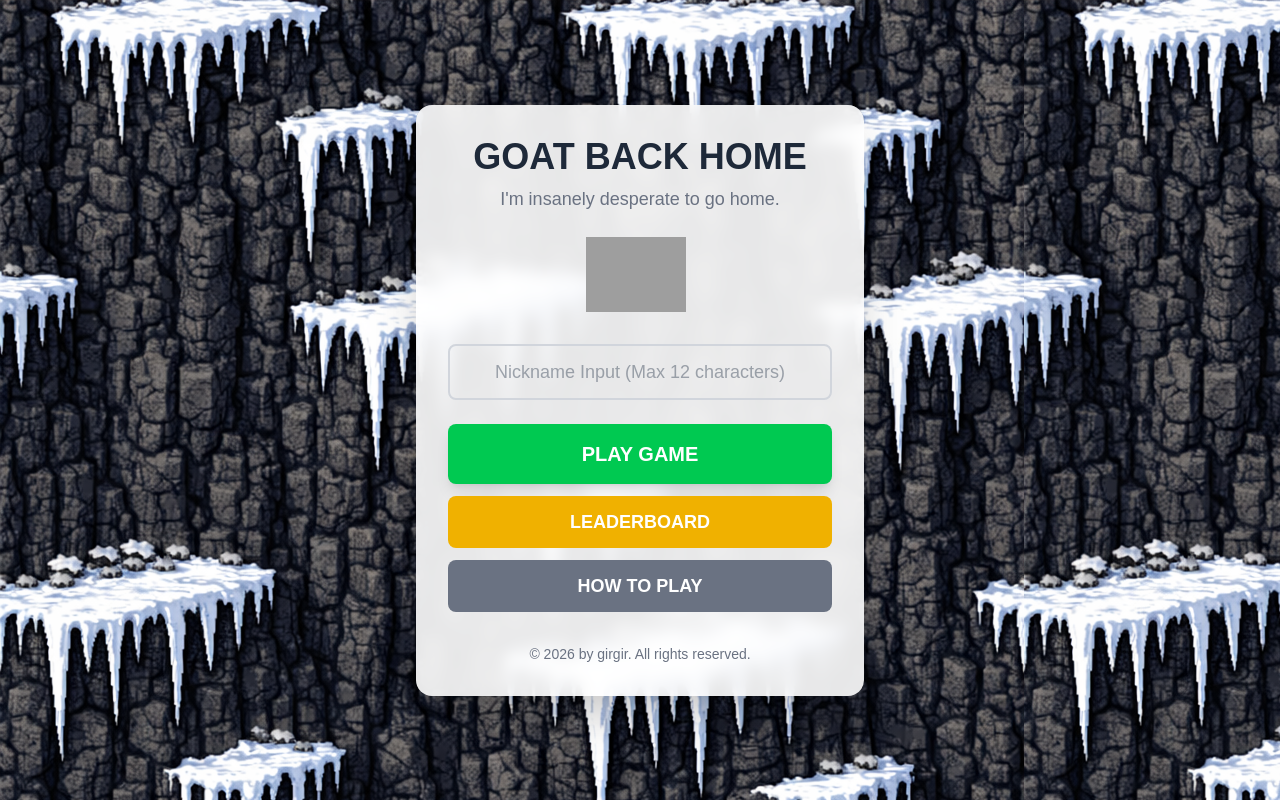
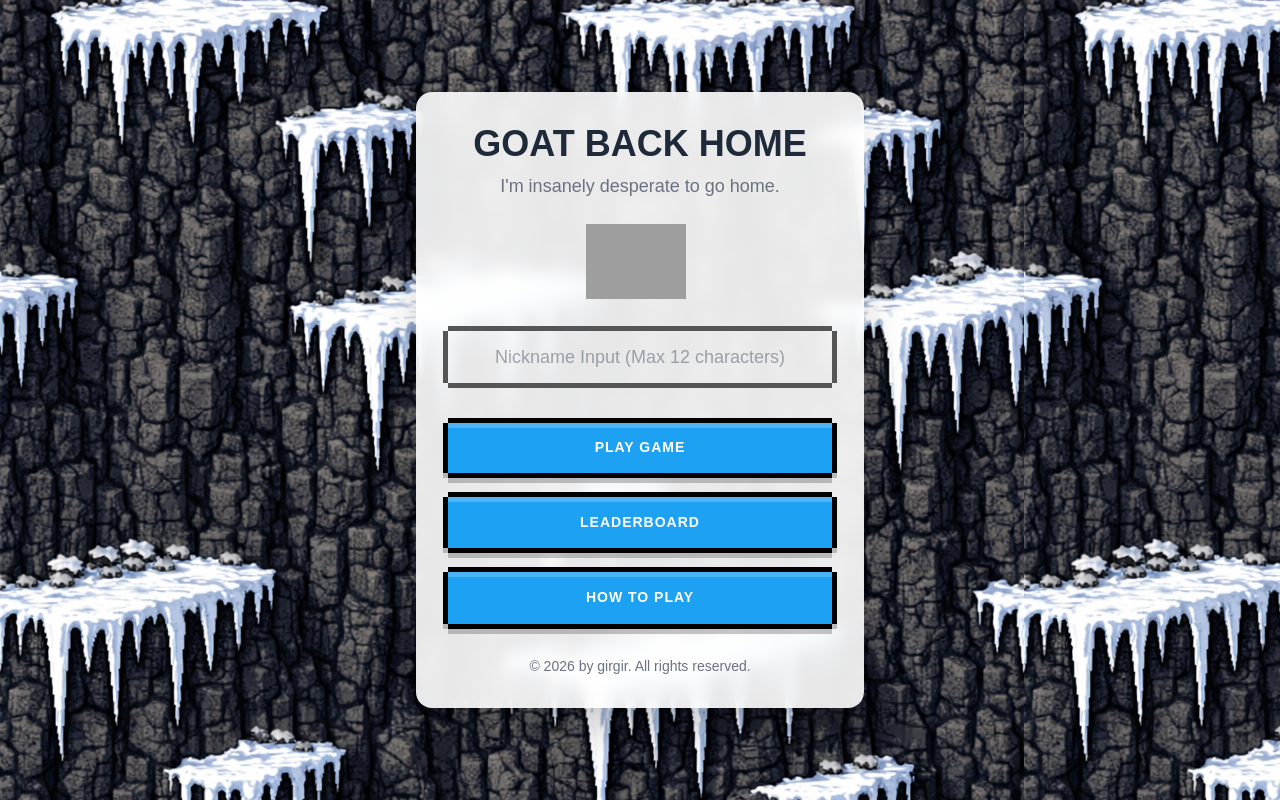
Before and after one commit to Park-Jeong-Gil/GoatBackHome, a Next.js app: page / in a window 1280 px wide. Built offline with nearby package versions, Linux system fonts and the light colour scheme; grey boxes are pictures that could not be loaded; a web font is replaced by a local one.

Commit message:
메인 페이지 버튼 스타일 픽셀 스타일로 적용

```diff
--- a/src/app/globals.css
+++ b/src/app/globals.css
@@ -36,3 +36,45 @@ body {
 main {
   background-image: url("../../public/assets/backgrounds/main-bg.png");
 }
+
+input.pixel-ui {
+  border: 0;
+  box-shadow:
+    0px 5px #555,
+    0px -5px #555,
+    5px 0px #555,
+    -5px 0px #555
+      /* 0px 10px #00000038,
+    5px 5px #00000038,
+    -5px 5px #00000038,
+    inset 0px 5px #ffffff36; */;
+  margin-bottom: 16px;
+  outline: none;
+}
+button.pixel-ui {
+  color: #fff;
+  letter-spacing: 1px;
+  /* background-color: #6abc3a; */
+  padding: 15px 40px 15px 40px;
+  font-size: 14px;
+  border: 0;
+  box-shadow:
+    0px 5px black,
+    0px -5px black,
+    5px 0px black,
+    -5px 0px black,
+    0px 10px #00000038,
+    5px 5px #00000038,
+    -5px 5px #00000038,
+    inset 0px 5px #ffffff36;
+  cursor: pointer;
+}
+button.pixel-ui:active {
+  transform: translateY(5px);
+  box-shadow:
+    0px 5px black,
+    0px -5px black,
+    5px 0px black,
+    -5px 0px black,
+    inset 0px 5px #00000038;
+}
--- a/src/app/page.tsx
+++ b/src/app/page.tsx
@@ -91,22 +91,22 @@ export default function Home() {
             value={nickname}
             onChange={(e) => setNickname(e.target.value.slice(0, 12))}
             onKeyDown={handleKeyDown}
-            className="w-full px-4 py-3 rounded-lg border-2 border-gray-300 focus:border-sky-500 focus:outline-none text-center text-lg text-gray-600"
+            className="pixel-ui w-full px-4 py-3 text-center text-lg text-gray-600"
           />
         </div>
 
         {/* 버튼들 */}
-        <div className="space-y-3">
+        <div className="space-y-3 flex flex-col gap-3">
           <button
             onClick={handlePlay}
-            className="w-full py-4 bg-green-500 hover:bg-green-600 text-white text-xl font-bold rounded-lg transition-colors shadow-lg"
+            className="pixel-ui w-full py-4 text-white text-xl font-bold bg-[#1DA1F2]"
           >
             PLAY GAME
           </button>
 
           <button
             onClick={() => router.push("/leaderboard")}
-            className="w-full py-3 bg-yellow-500 hover:bg-yellow-600 text-white text-lg font-semibold rounded-lg transition-colors"
+            className="pixel-ui w-full py-3 text-white text-lg font-semibold bg-[#1DA1F2]"
           >
             LEADERBOARD
           </button>
@@ -117,7 +117,7 @@ export default function Home() {
                 "조작법:\n\n⬅️➡️ 방향키: 점프 방향\nSPACE: 점프 (길게 누르면 차징)\n\n목표: 산 정상까지 올라가세요!\n주의: 표범에게 잡히면 게임오버!",
               )
             }
-            className="w-full py-3 bg-gray-500 hover:bg-gray-600 text-white text-lg font-semibold rounded-lg transition-colors"
+            className="pixel-ui w-full py-3 text-white text-lg font-semibold bg-[#1DA1F2]"
           >
             HOW TO PLAY
           </button>
```
